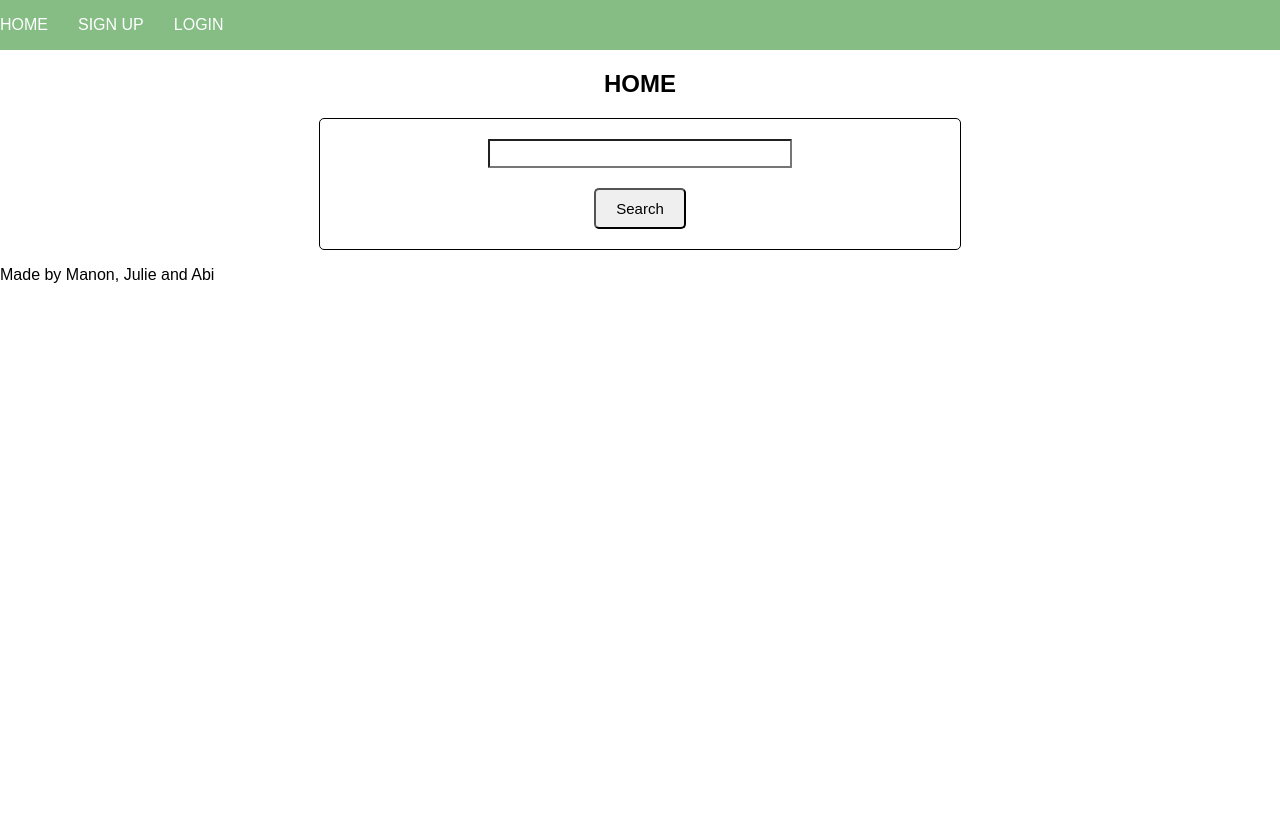
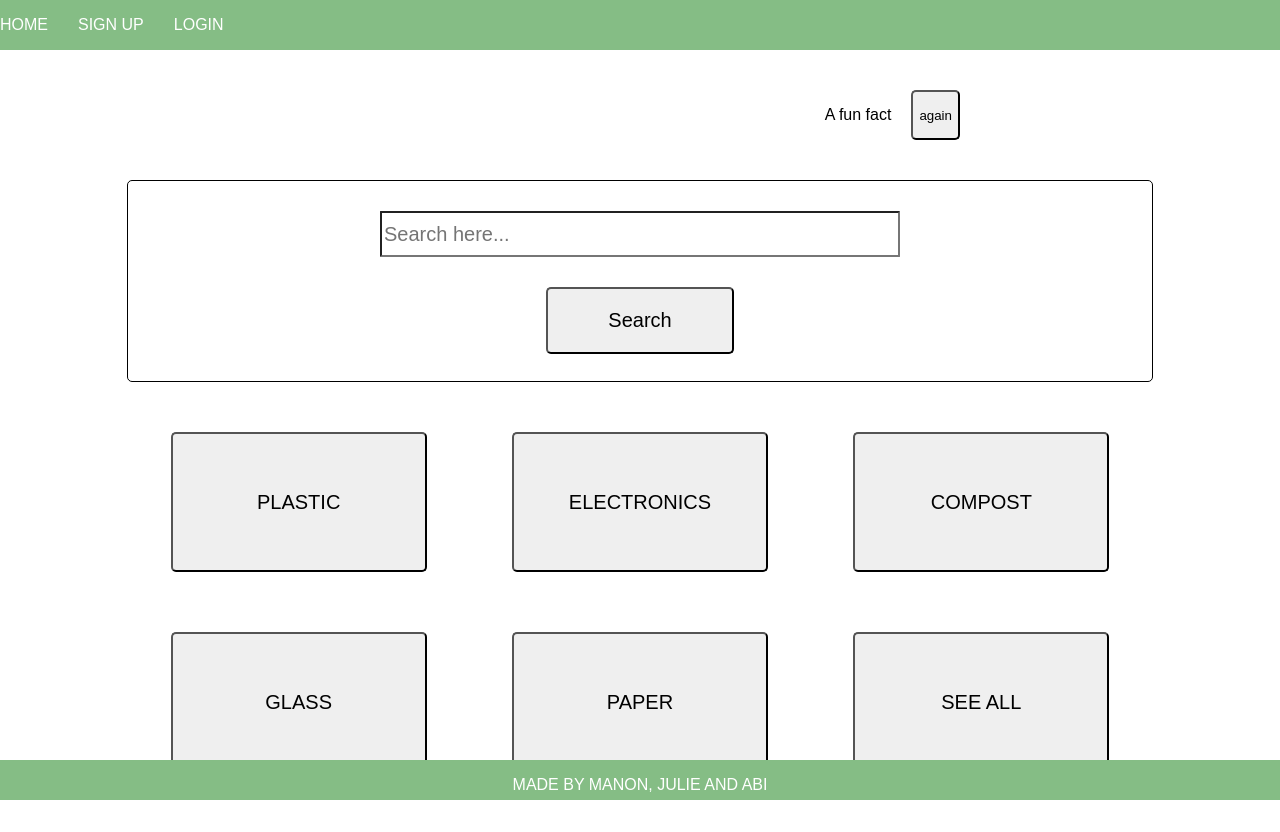
Before and after one commit to abisummers/recycle-react, a React (Create React App) app: page / in a window 1280 px wide. Before the commit the page ends 800 px from the top, so only its background shows below. Built offline with nearby package versions, Linux system fonts and the light colour scheme; no server answers.

Commit message:
added general layout of home page

```diff
--- a/src/CSS/App.css
+++ b/src/CSS/App.css
@@ -27,8 +27,22 @@ h2 {
   text-align: center;
   text-transform: uppercase;
 }
+/* -----------------FOOTER ----------------- */
 
-/* -----------------LOGIN/SIGNUP FORM -------------- */
+footer {
+  background-color: rgb(133, 189, 133);
+  height: 40px;
+  position: absolute;
+  width: 100%;
+  right: 0;
+  bottom: 0;
+  left: 0;
+  color: white;
+  text-transform: uppercase;
+  text-align: center;
+}
+
+/* -----------------LOGIN/SIGNUP FORMS -------------- */
 
 .log-sign-form {
   width: 50%;
@@ -37,6 +51,7 @@ h2 {
   margin: auto;
   border: 1px black solid;
   border-radius: 5px;
+  margin-bottom: 60px;
 }
 
 .log-sign-form input {
@@ -66,3 +81,70 @@ h2 {
   background-color: rgb(133, 189, 133);
   color: white;
 }
+/* -------------------SEARCH FORM -------------------- */
+
+.search-form {
+  width: 80%;
+  border: black solid 1px;
+  border-radius: 5px;
+  text-align: center;
+  margin: auto;
+  margin-bottom: 50px;
+  height: 200px;
+}
+
+.search-form input {
+  width: 50%;
+  border-radius: 1px;
+  height: 40px;
+  margin: 30px;
+  font-size: 20px;
+}
+
+.search-form button {
+  margin: auto;
+  padding: 20px 60px;
+  border-radius: 5px;
+  font-size: 20px;
+}
+
+.search-form button:hover {
+  border: 3px solid rgb(133, 189, 133);
+}
+/* ----------------HOME PAGE BUTTONS ----------------- */
+
+.row {
+  display: table;
+  width: 80%;
+  display: flex;
+  justify-content: space-around;
+  margin: auto;
+}
+
+.row > button {
+  display: table-cell;
+  width: 25%;
+  padding: 20px 40px;
+  border-radius: 5px;
+  height: 140px;
+  font-size: 20px;
+  margin-bottom: 60px;
+}
+
+.row > button:hover {
+  border: 3px solid rgb(133, 189, 133);
+}
+
+/* --------------FUN FACTS ------------------ */
+
+.funFact {
+  display: flex;
+  width: 50%;
+  margin: 40px auto;
+  justify-content: flex-end;
+}
+
+.funFact button {
+  border-radius: 5px;
+  margin-left: 20px;
+}
--- a/src/components/HomePage.js
+++ b/src/components/HomePage.js
@@ -4,16 +4,35 @@ function HomePage(props) {
   const { currentUser } = props;
   return (
     <section>
-      <h2>Home</h2>
+      <div className="funFact">
+        <p>A fun fact</p>
+        <button>again</button>
+      </div>
       {currentUser && <p>Hi, {currentUser.fullName}</p>}
 
-      <div className="log-sign-form">
+      <div className="search-form">
         <form>
           <label>
-            <input />
+            <input type="text" placeholder="Search here..." />
           </label>
           <button>Search</button>
         </form>
+      </div>
+
+      <div className="row">
+        <button>PLASTIC</button>
+
+        <button>ELECTRONICS</button>
+
+        <button>COMPOST</button>
+      </div>
+
+      <div className="row">
+        <button>GLASS</button>
+
+        <button>PAPER</button>
+
+        <button>SEE ALL </button>
       </div>
     </section>
   );
```
